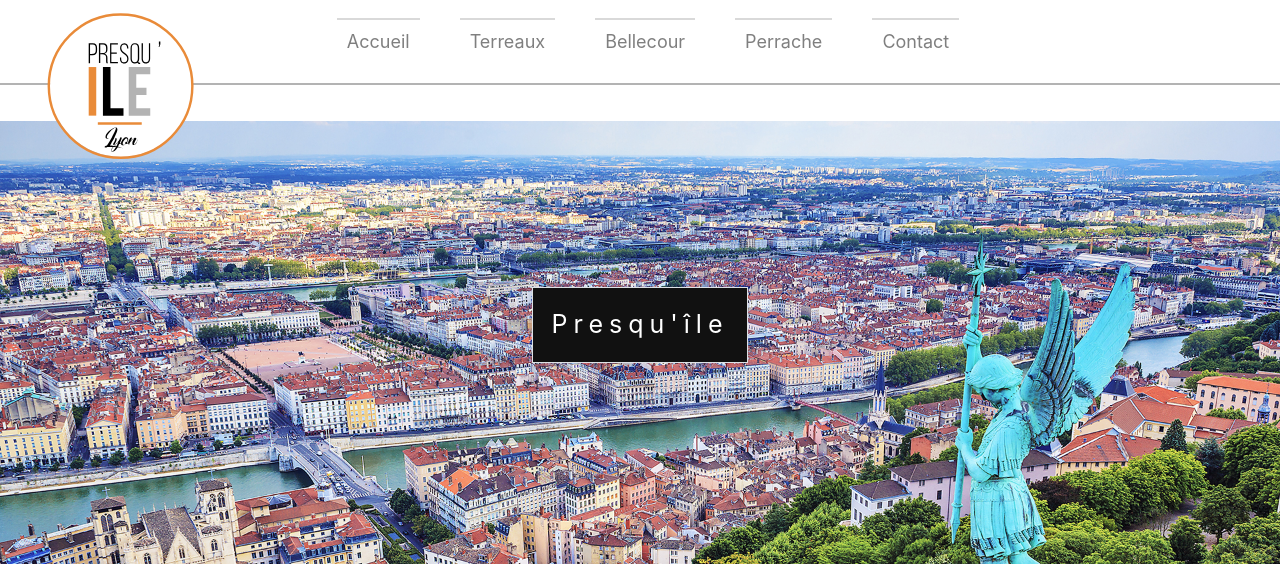
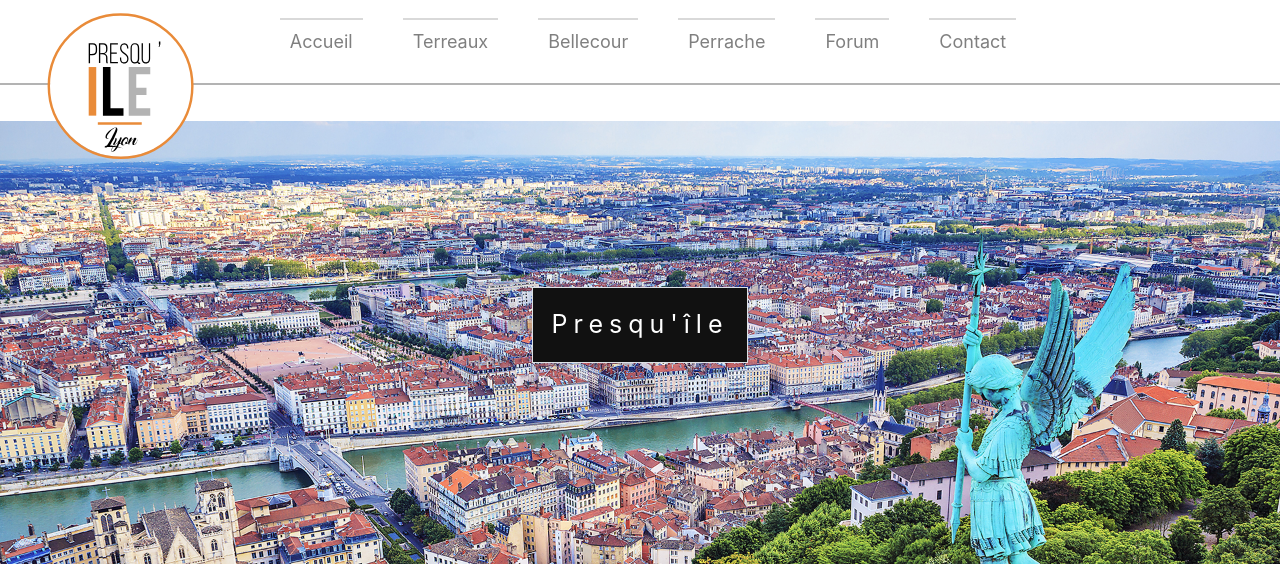
Before and after one commit to GermainJonathan/projet_city, a PHP site: page / in a window 1280 px wide. Shown: the top 564 px of the page. Run offline with PHP 8.4, Linux system fonts and the light colour scheme; some libraries are stand-ins or nearby versions.

Commit message:
ajout forum dans menu

```diff
--- a/Site/languages/FR-fr.php
+++ b/Site/languages/FR-fr.php
@@ -9,6 +9,7 @@ define('MENU_TERREAUX', 'Terreaux');
 define('MENU_PERRACHE', 'Perrache');
 define('MENU_BELLECOUR', 'Bellecour');
 define('MENU_CONTACT', 'Contact');
+define('MENU_FORUM', 'Forum');
 
 define('TEXTE_PAGE_404','Oops, la page demandée n\'existe pas !');
 define('MESSAGE_ERREUR',"Une erreur s'est produite");
--- a/Site/views/v_menu.php
+++ b/Site/views/v_menu.php
@@ -25,6 +25,9 @@
                     <a class="nav-link" href="?page=perrache"><?= MENU_PERRACHE ?></a>
                 </li>
                 <li class="nav-item">
+                    <a class="nav-link" href="?page=forum"><?= MENU_FORUM ?></a>
+                </li>
+                <li class="nav-item">
                     <a class="nav-link" href="?page=contact"><?= MENU_CONTACT ?></a>
                 </li>
             </ul>
```
